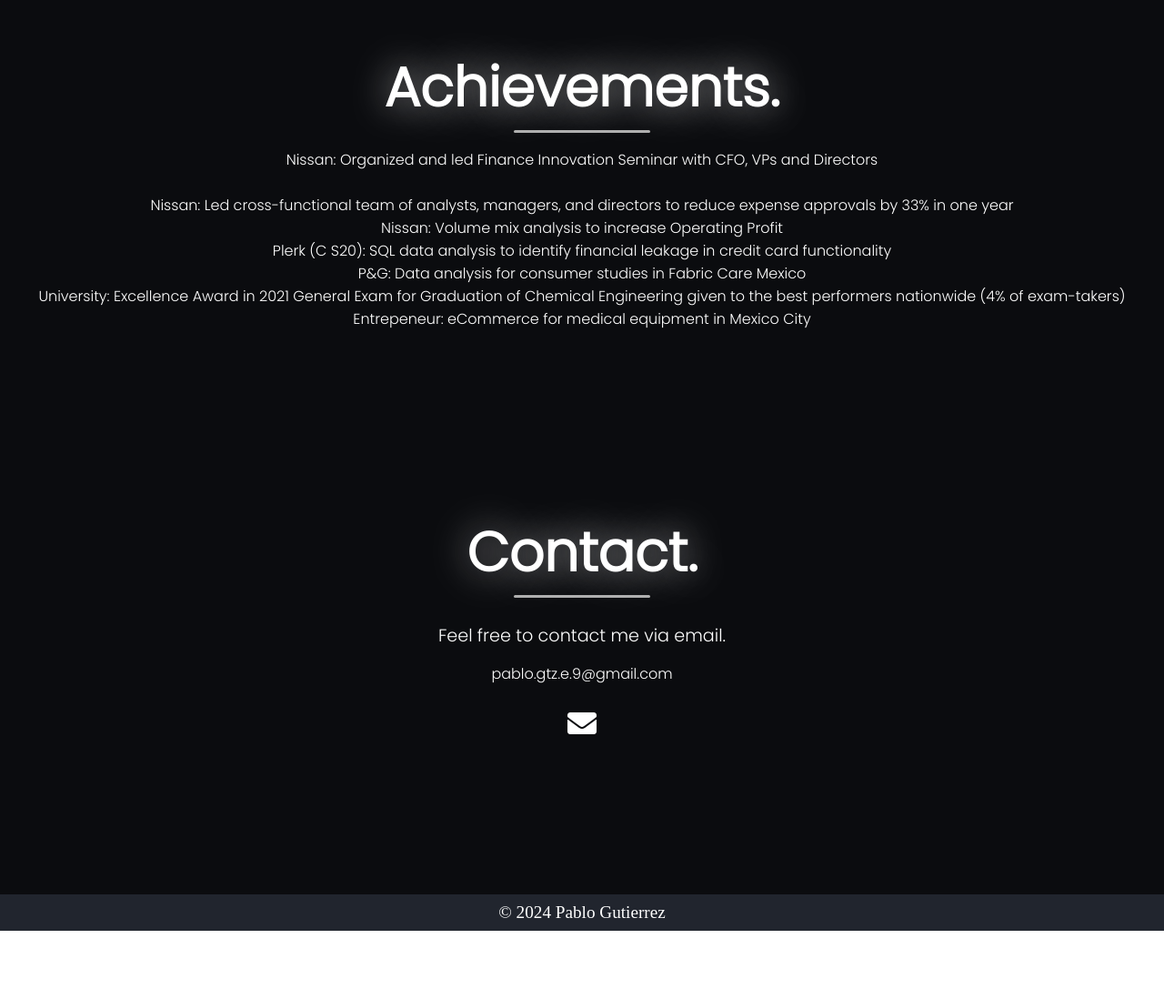
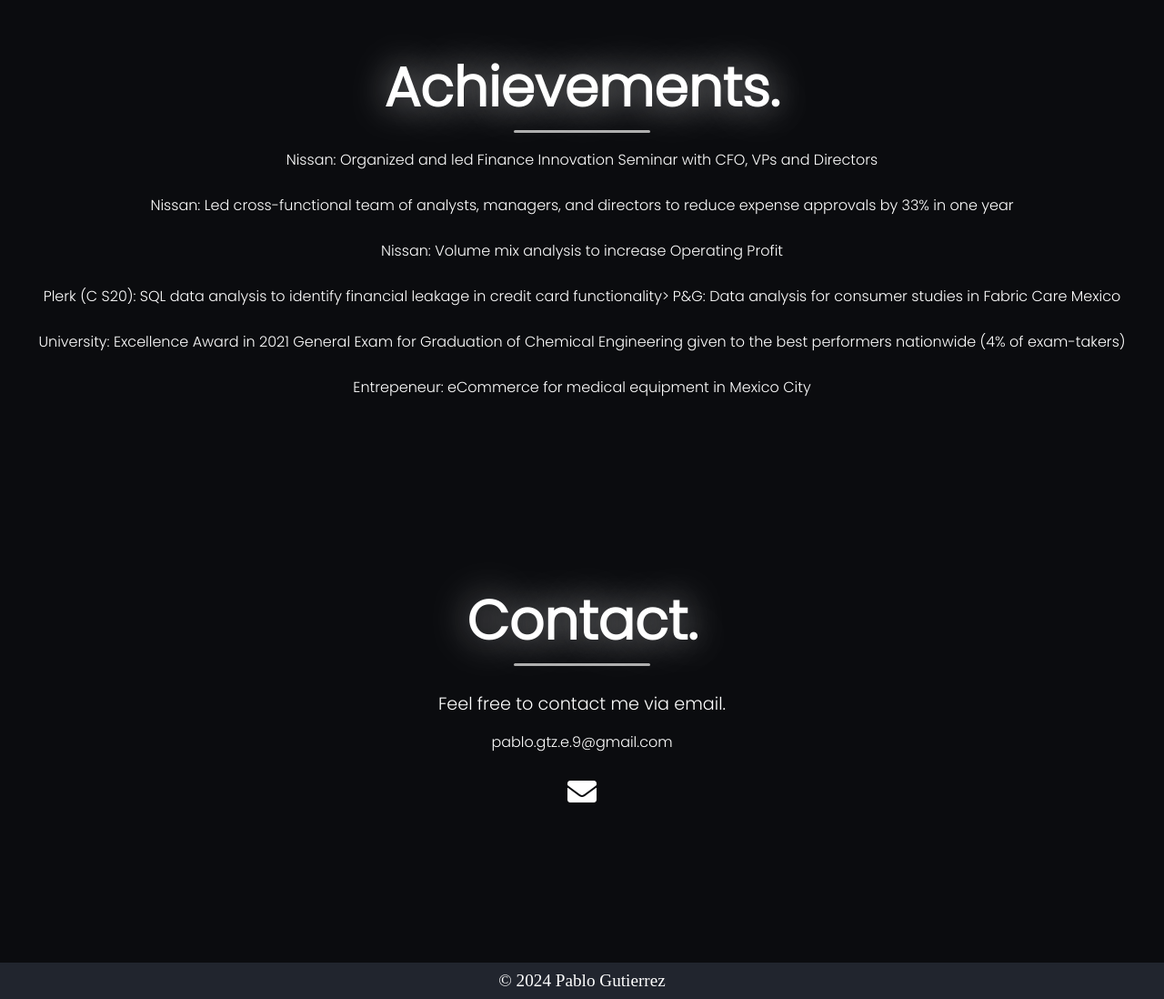
Before and after one commit to pablo-gutierrez-elizondo/portfolio.github.io, a plain HTML site: page index.html in a window 1280 px wide. Shown: the part 2060-3158 px from the top of the page at 91% size. Before the commit the page ends 3083 px from the top, so only its background shows below. Drawn offline with nearby package versions, Linux system fonts and the light colour scheme; a script that the page names is missing.

Commit message:
Update index.html

```diff
--- a/index.html
+++ b/index.html
@@ -130,12 +130,12 @@
 	  <div id="achievements">
 		 <h3>Achievements.<hr></h3>
 			<p2>Nissan: Organized and led Finance Innovation Seminar with CFO, VPs and Directors<br><br></p2>
-			<p2>Nissan: Led cross-functional team of analysts, managers, and directors to reduce expense approvals by 33% in one year<br></p2>
-			<p2>Nissan: Volume mix analysis to increase Operating Profit<br></p2>
-			<p2>Plerk (C S20): SQL data analysis to identify financial leakage in credit card functionality<br></p2>
-			<p2>P&G: Data analysis for consumer studies in Fabric Care Mexico<br></p2>
-			<p2>University: Excellence Award in 2021 General Exam for Graduation of Chemical Engineering given to the best performers nationwide  (4% of exam-takers) <br></p2>
-			<p2>Entrepeneur: eCommerce for medical equipment in Mexico City</p2>
+			<p2>Nissan: Led cross-functional team of analysts, managers, and directors to reduce expense approvals by 33% in one year<br><br></p2>
+			<p2>Nissan: Volume mix analysis to increase Operating Profit<br><br></p2>
+			<p2>Plerk (C S20): SQL data analysis to identify financial leakage in credit card functionality<br<br>></p2>
+			<p2>P&G: Data analysis for consumer studies in Fabric Care Mexico<br><br></p2>
+			<p2>University: Excellence Award in 2021 General Exam for Graduation of Chemical Engineering given to the best performers nationwide  (4% of exam-takers) <br><br></p2>
+			<p2>Entrepeneur: eCommerce for medical equipment in Mexico City<br></p2>
 		</div>
 
 		<!--──────────────Contact────────────────-->
```
